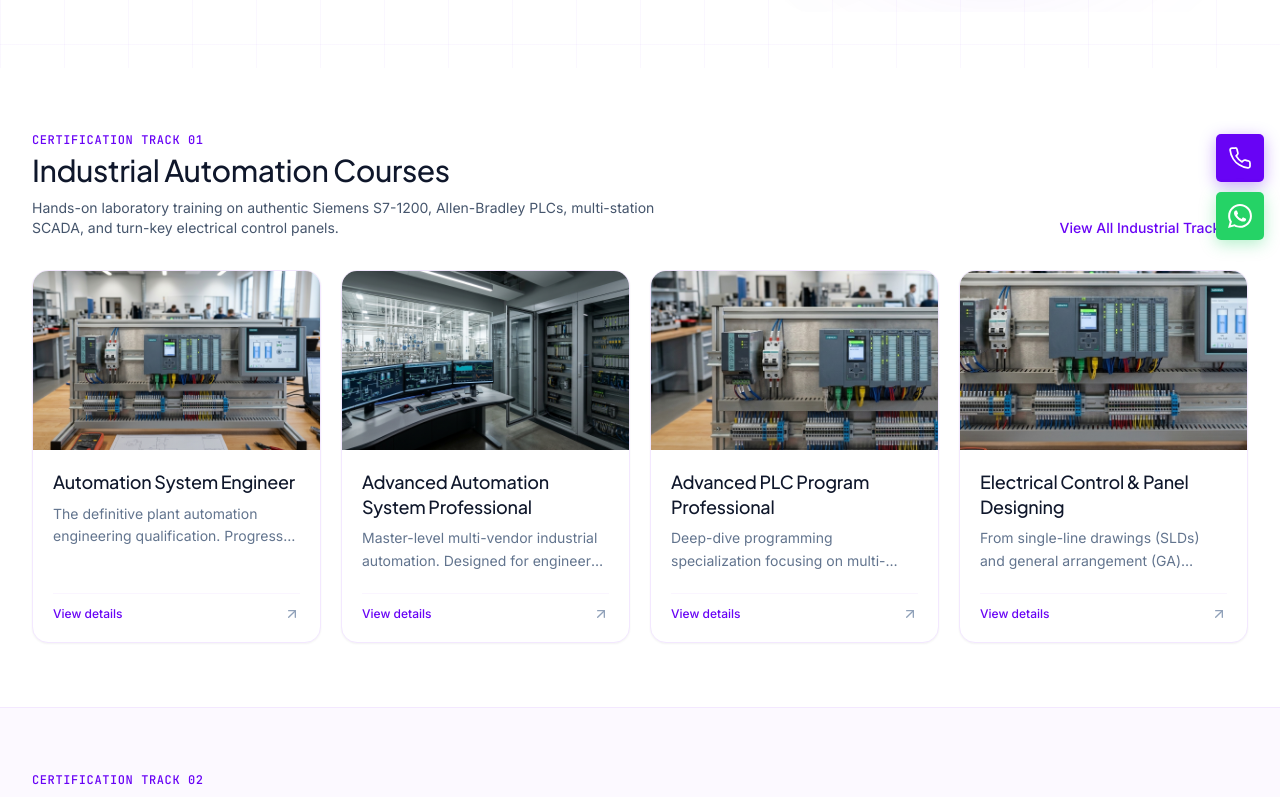
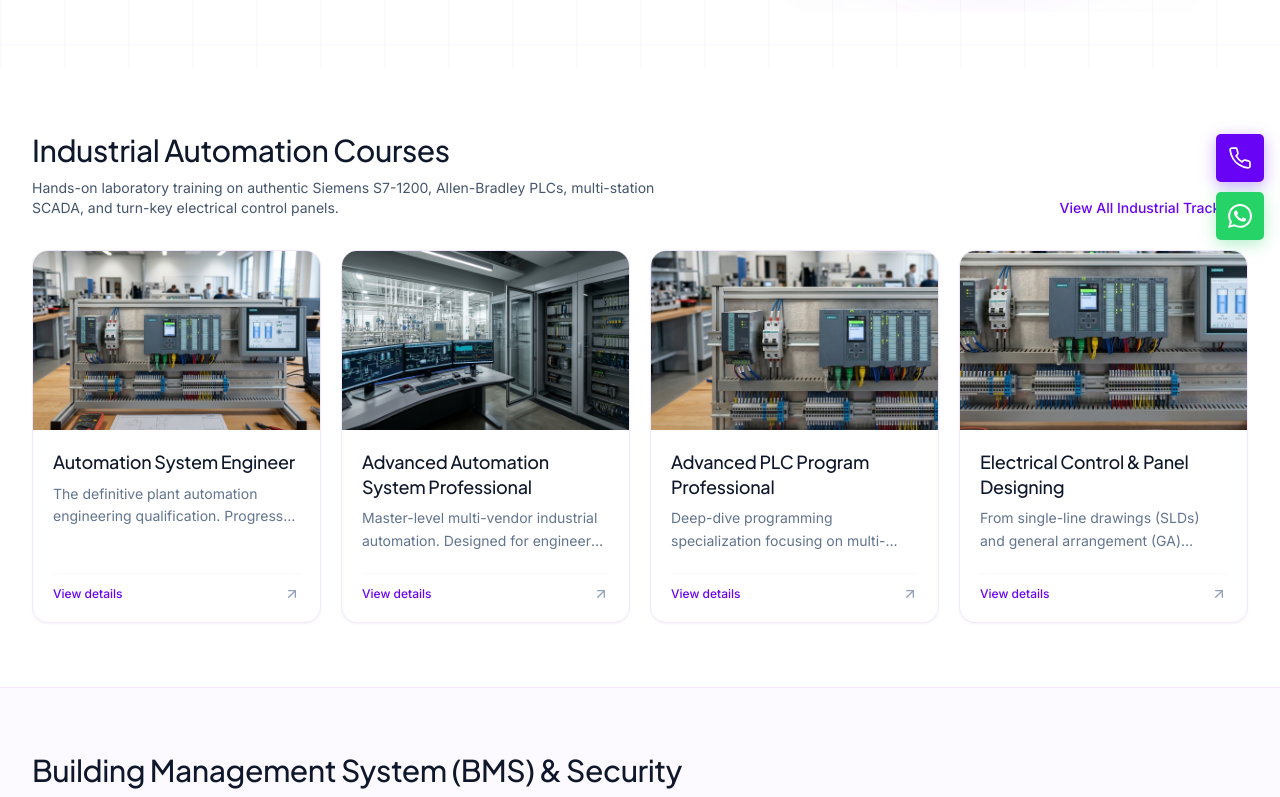
Before and after one commit to webitya/technotiq, a Next.js app: page / in a window 1280 px wide. Shown: the part 540-1337 px from the top of the page. Built offline with nearby package versions, Linux system fonts and the light colour scheme.

Commit message:
chore: remove Certification Track 01 and Certification Track 02 labels

```diff
--- a/src/app/page.js
+++ b/src/app/page.js
@@ -58,9 +58,6 @@ export default function HomePage() {
         <div className="max-w-7xl mx-auto px-4 sm:px-6 lg:px-8">
           <div className="flex flex-col sm:flex-row sm:items-end justify-between gap-4 mb-8">
             <div>
-              <span className="text-xs font-mono font-medium text-[#6803F5] uppercase tracking-wider block mb-1">
-                Certification Track 01
-              </span>
               <h2 className="text-2xl sm:text-3xl font-medium tracking-tight text-slate-900 leading-tight">
                 Industrial Automation Courses
               </h2>
@@ -90,9 +87,6 @@ export default function HomePage() {
         <div className="max-w-7xl mx-auto px-4 sm:px-6 lg:px-8">
           <div className="flex flex-col sm:flex-row sm:items-end justify-between gap-4 mb-8">
             <div>
-              <span className="text-xs font-mono font-medium text-[#6803F5] uppercase tracking-wider block mb-1">
-                Certification Track 02
-              </span>
               <h2 className="text-2xl sm:text-3xl font-medium tracking-tight text-slate-900 leading-tight">
                 Building Management System (BMS) & Security
               </h2>
--- a/src/components/courses/CoursesInteractiveView.js
+++ b/src/components/courses/CoursesInteractiveView.js
@@ -84,9 +84,6 @@ export default function CoursesInteractiveView() {
       <section className="py-10 sm:py-14 lg:py-16 bg-white font-normal">
         <div className="max-w-7xl mx-auto px-4 sm:px-6 lg:px-8">
           <div className="mb-6 sm:mb-8">
-            <span className="text-xs font-mono font-medium text-[#6803F5] uppercase tracking-wider block mb-1">
-              Certification Track 01
-            </span>
             <h2 className="text-2xl sm:text-3xl font-medium tracking-tight text-slate-900 leading-tight">
               Industrial Automation Courses
             </h2>
@@ -112,9 +109,6 @@ export default function CoursesInteractiveView() {
       <section className="py-10 sm:py-14 lg:py-16 bg-purple-50/60 border-t border-b border-purple-100 font-normal">
         <div className="max-w-7xl mx-auto px-4 sm:px-6 lg:px-8">
           <div className="mb-6 sm:mb-8">
-            <span className="text-xs font-mono font-medium text-[#6803F5] uppercase tracking-wider block mb-1">
-              Certification Track 02
-            </span>
             <h2 className="text-2xl sm:text-3xl font-medium tracking-tight text-slate-900 leading-tight">
               Building Management System (BMS) & Security
             </h2>
```
